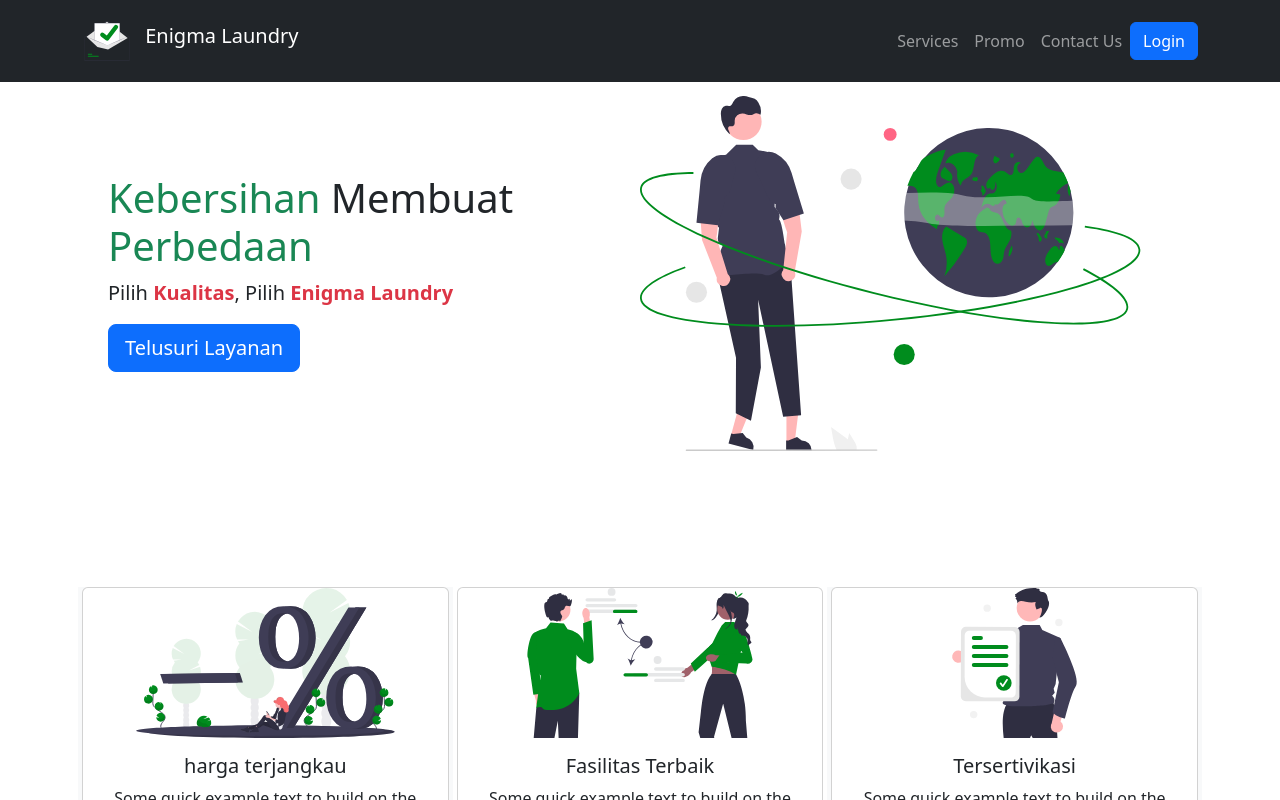
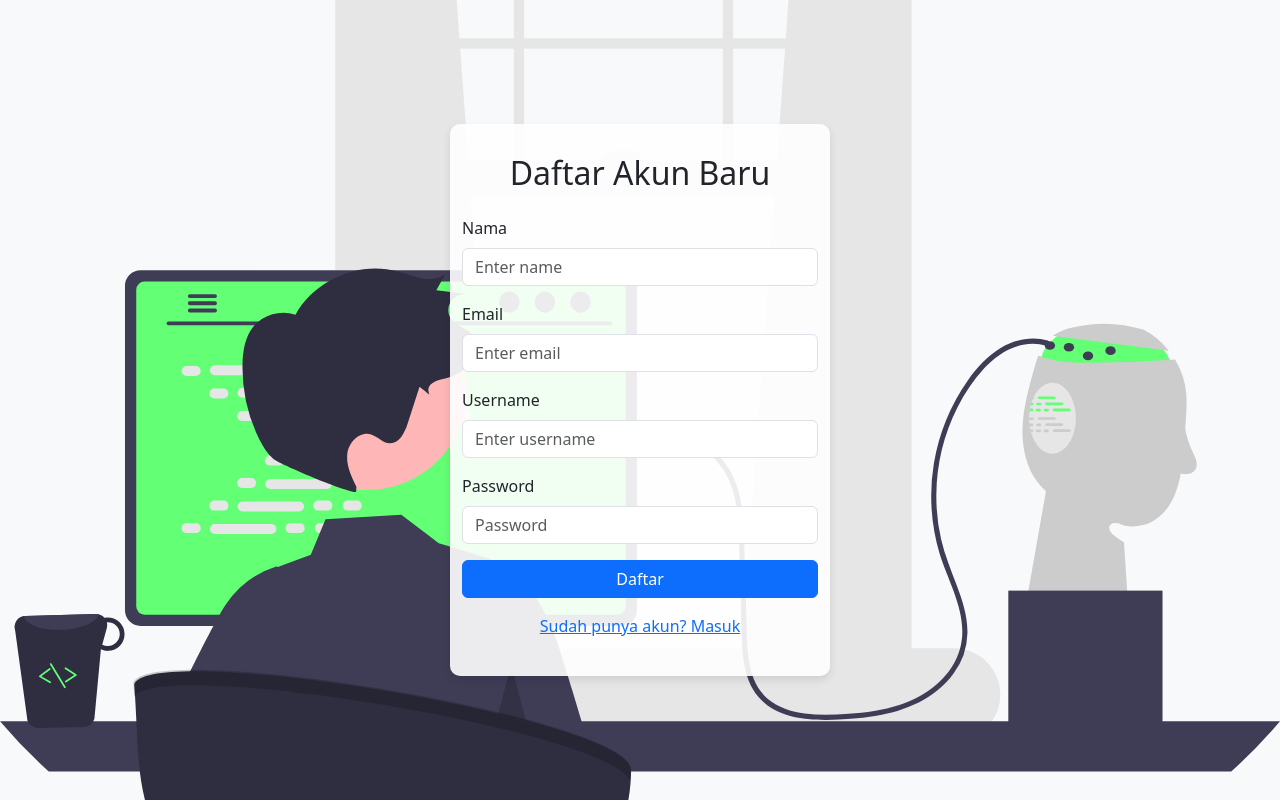
Before and after one commit to jonfry1175/enigma-laundry, a React (Vite) app: page /register in a window 1280 px wide. Shown: the top 800 px of the page. Built offline with nearby package versions, Linux system fonts and the light colour scheme.

Commit message:
setup routing & auth pages

```diff
--- a/src/App.jsx
+++ b/src/App.jsx
@@ -1,14 +1,24 @@
-import HomePage from "./pages/HomePage"
-import {Toaster} from 'sonner'
+import HomePage from "./pages/HomePage";
+import { Toaster } from "sonner";
+import { Routes, Route } from "react-router-dom";
+import LoginPage from "./pages/auth/LoginPage";
+import RegisterPage from "./pages/auth/RegisterPage";
+import NotFound from "./pages/NotFound";
+import DashboardPage from "./pages/DashboardPage";
 
 function App() {
-
   return (
-  <>
-   <Toaster position="top-center"/>
-   <HomePage/>
+    <>
+      <Toaster position="top-center" />
+      <Routes>
+        <Route path="/" element={<HomePage />} />
+        <Route path="/login" element={<LoginPage />} />
+        <Route path="/register" element={<RegisterPage />} />
+        <Route path="/dashboard" element={<DashboardPage />} />
+        <Route path="*" element={<NotFound />} />
+      </Routes>
     </>
-  )
+  );
 }
 
-export default App
+export default App;
--- a/src/components/NavBar.jsx
+++ b/src/components/NavBar.jsx
@@ -3,6 +3,7 @@ import { Navbar, Container, Nav , Button} from "react-bootstrap";
 import doneImg from '../assets/done.svg'
 import environmentImg from '../assets/environment.svg'
 import logo from '../assets/logo.svg'
+import { Link } from "react-router-dom";
 
 const NavBar = () => {
     return (
@@ -27,9 +28,7 @@ const NavBar = () => {
                   <Nav.Link href="#contact">Contact Us</Nav.Link>
                 </Nav>
                 <Nav className="">
-                  <Button variant="primary" href="#">
-                    Login
-                  </Button>
+                  <Link to={'/login'} className="btn btn-primary">Login</Link>
                 </Nav>
               </Navbar.Collapse>
             </Container>
--- /dev/null
+++ b/src/lib/axios.js
@@ -0,0 +1,5 @@
+import axios from "axios";
+
+export const axiosInstance = axios.create({
+    baseURL: import.meta.env.VITE_API_URL,
+})
--- a/src/main.jsx
+++ b/src/main.jsx
@@ -3,9 +3,12 @@ import ReactDOM from 'react-dom/client'
 import App from './App.jsx'
 import 'bootstrap/dist/css/bootstrap.min.css';
 import 'bootstrap-icons/font/bootstrap-icons.css';
+import { BrowserRouter } from "react-router-dom"
 
 ReactDOM.createRoot(document.getElementById('root')).render(
   <React.StrictMode>
+    <BrowserRouter>
     <App />
+    </BrowserRouter>
   </React.StrictMode>,
 )
--- /dev/null
+++ b/src/pages/DashboardPage.jsx
@@ -0,0 +1,9 @@
+import React from 'react'
+
+const DashboardPage = () => {
+  return (
+    <div>DashboardPage</div>
+  )
+}
+
+export default DashboardPage
--- a/src/pages/HomePage.jsx
+++ b/src/pages/HomePage.jsx
@@ -20,6 +20,7 @@ const HomePage = () => {
     toast.info("Mohon maaf, Fitur ini sedang dalam tahap pengembangan.");
     setInputPromo("");
   };
+
   return (
     <div>
       <NavBar />
@@ -52,6 +53,7 @@ const HomePage = () => {
       </section>
 
       {/* Services */}
+      <h2 className="text-center text-bold">Layanan Kami</h2>
       <section className="container pt-4" id="services">
         <div className="row text-center p-2">
           <div className="col-lg-4 col-md-6 col-sm-12 mx-auto g-2 bg-light text-dark">
--- /dev/null
+++ b/src/pages/NotFound.jsx
@@ -0,0 +1,16 @@
+import React from 'react';
+import { Link } from 'react-router-dom';
+
+const NotFound = () => {
+  return (
+    <div className="container text-center mt-5">
+      <h1 className="display-1">404</h1>
+      <p className="lead">Page Not Found</p>
+      <Link to="/" className="btn btn-primary btn-lg">
+        Kembali ke Beranda
+      </Link>
+    </div>
+  );
+};
+
+export default NotFound;
--- /dev/null
+++ b/src/pages/auth/LoginPage.jsx
@@ -0,0 +1,42 @@
+import React from 'react';
+import { Button, Form, Container, Row, Col } from 'react-bootstrap';
+import './style.css';
+import { Link } from 'react-router-dom';
+
+const LoginPage = () => {
+  return (
+    <div className="d-flex align-items-center justify-content-center vh-100 bg-light login-page">
+      <Container>
+        <Row className="justify-content-center">
+          <Col md={6} lg={4} className="login-form-container">
+            <div className="text-center mb-4">
+              <h2>Masuk Dashboard</h2>
+            </div>
+            <Form>
+              <Form.Group className="mb-3" controlId="formBasicUsername">
+                <Form.Label>Username</Form.Label>
+                <Form.Control type="text" placeholder="Enter username" />
+              </Form.Group>
+
+              <Form.Group className="mb-3" controlId="formBasicPassword">
+                <Form.Label>Kata Sandi</Form.Label>
+                <Form.Control type="password" placeholder="Password" />
+              </Form.Group>
+
+              <Button variant="primary" type="submit" className="w-100 mb-3">
+                Masuk
+              </Button>
+
+              <div className="text-center">
+                <a href="#" className="d-block mb-2">Lupa kata sandi?</a>
+                <Link to={'/register'} className='d-block'>Belum punya akun? Daftar</Link>
+              </div>
+            </Form>
+          </Col>
+        </Row>
+      </Container>
+    </div>
+  );
+}
+
+export default LoginPage;
--- /dev/null
+++ b/src/pages/auth/RegisterPage.jsx
@@ -0,0 +1,51 @@
+import React from 'react';
+import { Button, Form, Container, Row, Col } from 'react-bootstrap';
+import './style.css';
+import { Link } from 'react-router-dom';
+
+const RegisterPage = () => {
+  return (
+    <div className="d-flex align-items-center justify-content-center vh-100 bg-light login-page">
+      <Container>
+        <Row className="justify-content-center">
+          <Col md={6} lg={4} className="login-form-container">
+            <div className="text-center mb-4">
+              <h2>Daftar Akun Baru</h2>
+            </div>
+            <Form>
+              <Form.Group className="mb-3" controlId="formBasicName">
+                <Form.Label>Nama</Form.Label>
+                <Form.Control type="text" placeholder="Enter name" />
+              </Form.Group>
+
+              <Form.Group className="mb-3" controlId="formBasicEmail">
+                <Form.Label>Email</Form.Label>
+                <Form.Control type="email" placeholder="Enter email" />
+              </Form.Group>
+
+              <Form.Group className="mb-3" controlId="formBasicUsername">
+                <Form.Label>Username</Form.Label>
+                <Form.Control type="text" placeholder="Enter username" />
+              </Form.Group>
+
+              <Form.Group className="mb-3" controlId="formBasicPassword">
+                <Form.Label>Password</Form.Label>
+                <Form.Control type="password" placeholder="Password" />
+              </Form.Group>
+
+              <Button variant="primary" type="submit" className="w-100 mb-3">
+                Daftar
+              </Button>
+
+              <div className="text-center">
+                <Link to={'/login'} className='d-block mb-2'>Sudah punya akun? Masuk</Link>
+              </div>
+            </Form>
+          </Col>
+        </Row>
+      </Container>
+    </div>
+  );
+}
+
+export default RegisterPage;
--- /dev/null
+++ b/src/pages/auth/style.css
@@ -0,0 +1,11 @@
+.login-page {
+    background: url('../../assets/form.svg') no-repeat center center;
+    background-size: cover; /* Sesuaikan ukuran sesuai kebutuhan */
+  }
+
+  .login-form-container {
+    background: rgba(255, 255, 255, 0.9); /* Warna latar belakang putih dengan transparansi */
+    padding: 30px;
+    border-radius: 10px;
+    box-shadow: 0 4px 8px rgba(0, 0, 0, 0.1);
+  }
```
Also changed, not shown: src/assets/form.svg (added), 1 other file (tests, documents, lock files or other folders).
